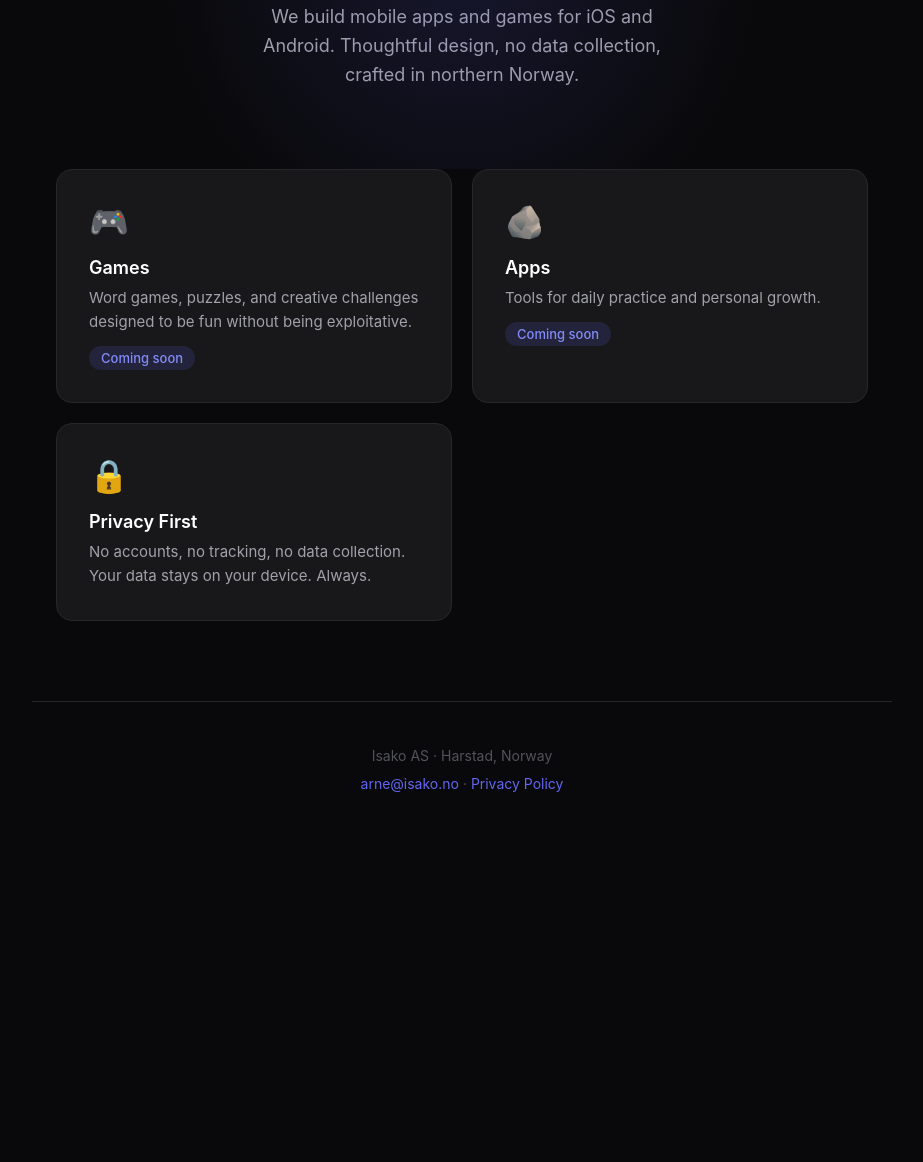
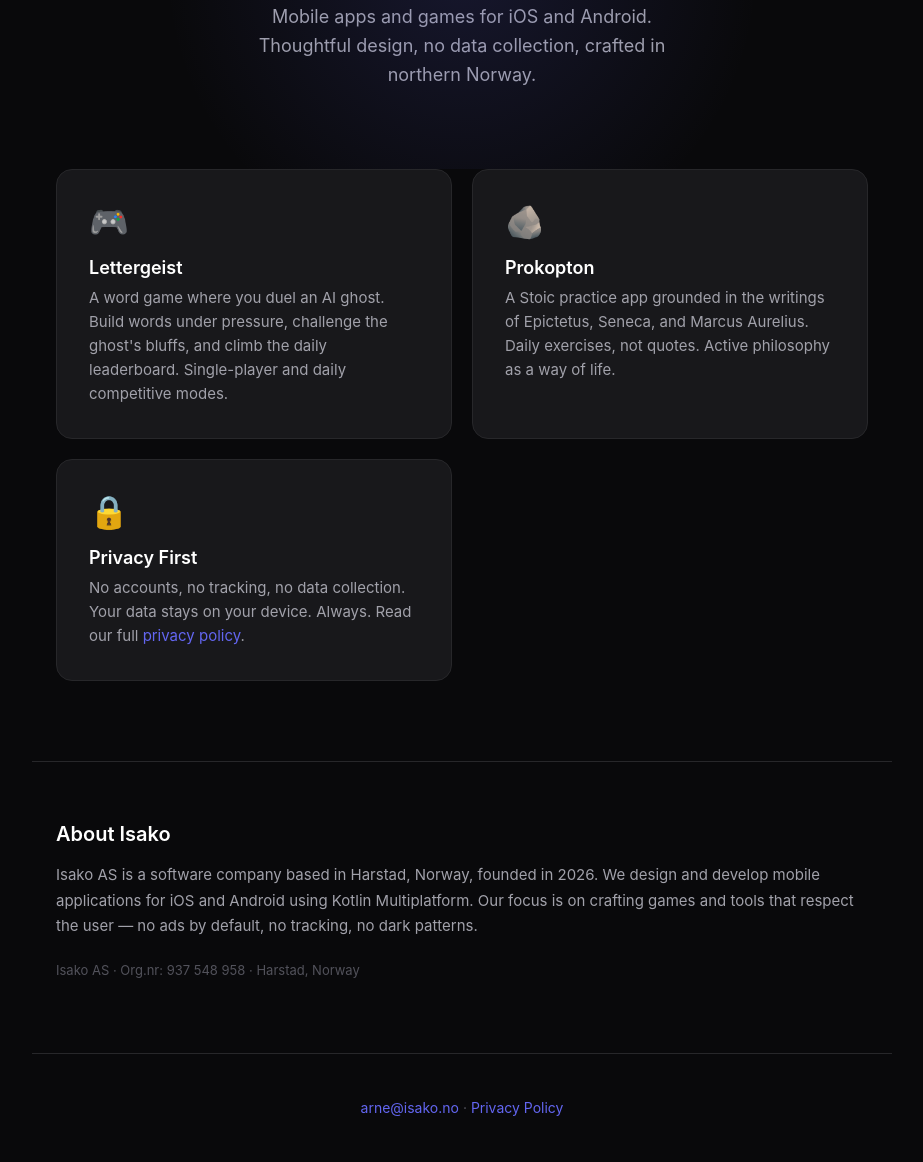
Before and after one commit to arisaksen/privacy, a plain HTML site: page index.html in a window 1280 px wide. Shown: the part 188-1350 px from the top of the page, without its empty margins (178-1101 px from the left). Before the commit the page ends 1026 px from the top, so only its background shows below. Drawn offline with Linux system fonts and the light colour scheme.

Commit message:
update side

```diff
--- a/index.html
+++ b/index.html
@@ -100,15 +100,40 @@
             line-height: 1.6;
         }
 
-        .coming-soon {
-            display: inline-block;
-            background: rgba(99, 102, 241, 0.15);
-            color: #818cf8;
+        .card a {
+            color: #6366f1;
+            text-decoration: none;
+        }
+
+        .card a:hover {
+            text-decoration: underline;
+        }
+
+        .about {
+            max-width: 860px;
+            margin: 0 auto;
+            padding: 60px 24px;
+            border-top: 1px solid #27272a;
+        }
+
+        .about h2 {
+            font-size: 20px;
+            font-weight: 600;
+            color: #fff;
+            margin-bottom: 16px;
+        }
+
+        .about p {
+            font-size: 15px;
+            color: #a1a1aa;
+            line-height: 1.7;
+            margin-bottom: 12px;
+        }
+
+        .about .org-info {
             font-size: 13px;
-            font-weight: 500;
-            padding: 4px 12px;
-            border-radius: 20px;
-            margin-top: 12px;
+            color: #52525b;
+            margin-top: 20px;
         }
 
         footer {
@@ -145,32 +170,35 @@
 <body>
     <section class="hero">
         <div class="logo"><span>Isako</span></div>
-        <p class="tagline">We build mobile apps and games for iOS and Android. Thoughtful design, no data collection, crafted in northern Norway.</p>
+        <p class="tagline">Mobile apps and games for iOS and Android. Thoughtful design, no data collection, crafted in northern Norway.</p>
     </section>
 
     <section class="cards">
         <div class="card">
             <div class="card-icon">&#127918;</div>
-            <h2>Games</h2>
-            <p>Word games, puzzles, and creative challenges designed to be fun without being exploitative.</p>
-            <span class="coming-soon">Coming soon</span>
+            <h2>Lettergeist</h2>
+            <p>A word game where you duel an AI ghost. Build words under pressure, challenge the ghost's bluffs, and climb the daily leaderboard. Single-player and daily competitive modes.</p>
         </div>
         <div class="card">
             <div class="card-icon">&#129704;</div>
-            <h2>Apps</h2>
-            <p>Tools for daily practice and personal growth.</p>
-            <span class="coming-soon">Coming soon</span>
+            <h2>Prokopton</h2>
+            <p>A Stoic practice app grounded in the writings of Epictetus, Seneca, and Marcus Aurelius. Daily exercises, not quotes. Active philosophy as a way of life.</p>
         </div>
         <div class="card">
             <div class="card-icon">&#128274;</div>
             <h2>Privacy First</h2>
-            <p>No accounts, no tracking, no data collection. Your data stays on your device. Always.</p>
+            <p>No accounts, no tracking, no data collection. Your data stays on your device. Always. Read our full <a href="privacy/">privacy policy</a>.</p>
         </div>
+    </section>
+
+    <section class="about">
+        <h2>About Isako</h2>
+        <p>Isako AS is a software company based in Harstad, Norway, founded in 2026. We design and develop mobile applications for iOS and Android using Kotlin Multiplatform. Our focus is on crafting games and tools that respect the user — no ads by default, no tracking, no dark patterns.</p>
+        <p class="org-info">Isako AS &middot; Org.nr: 937 548 958 &middot; Harstad, Norway</p>
     </section>
 
     <footer>
         <p>
-            Isako AS &middot; Harstad, Norway<br>
             <a href="mailto:arne@isako.no">arne@isako.no</a> &middot; <a href="privacy/">Privacy Policy</a>
         </p>
     </footer>
```
